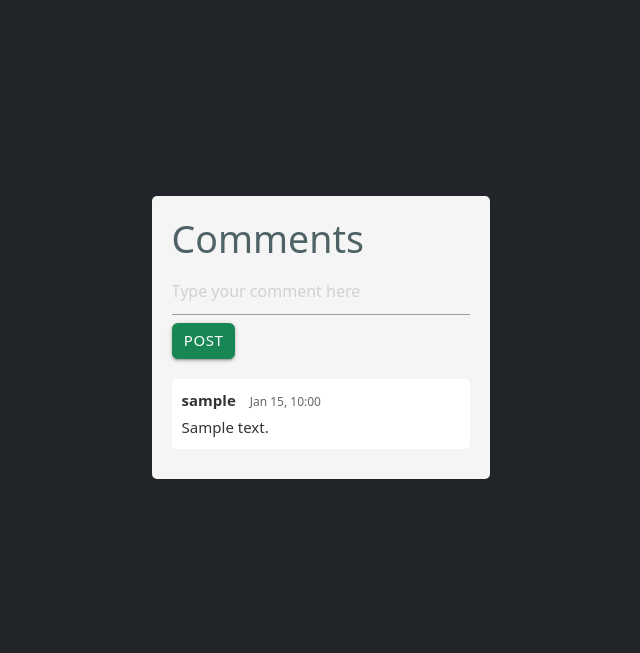
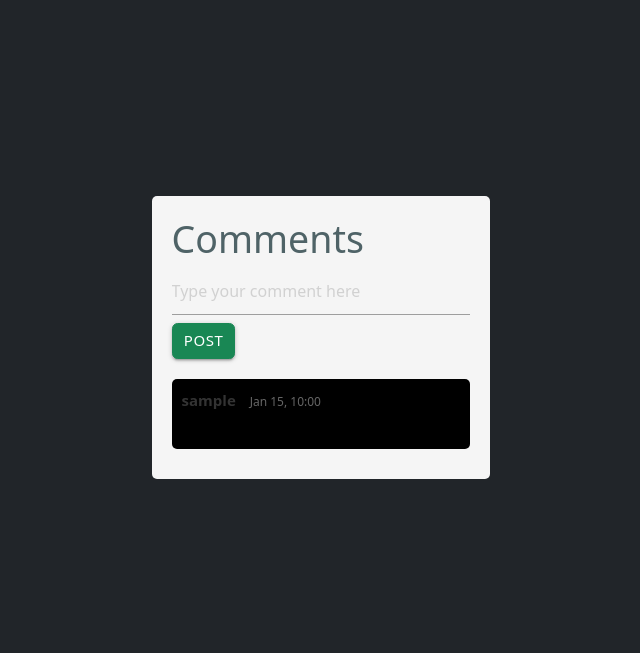
Before and after one commit to faithnicoletti/FundraiserOfficial, a Django app: template main_app/templates/comment_section.html in a window 1280 px wide. Shown: the part 124-777 px from the top of the page, without its empty margins (319-959 px from the left). Run offline with Django 3.2, Linux system fonts and the light colour scheme; the template is opened without the code that fills it: most values are stand-ins (such as "Sample title", 1, 10 or a date in 2020); some libraries are stand-ins or nearby versions.

Commit message:
css changes

```diff
--- a/main_app/static/css/styles.css
+++ b/main_app/static/css/styles.css
@@ -68,7 +68,7 @@ form input[type="password"] {
 }
 
 .comment {
-    background-color: #ffffff;
+    background-color: black;
     margin-bottom: 10px;
     padding: 10px;
     border-radius: 5px;
@@ -76,6 +76,7 @@ form input[type="password"] {
 
 .comment-details {
     overflow: hidden;
+    color: black;
 }
 
 .comment .author {
@@ -90,21 +91,22 @@ form input[type="password"] {
 }
 
 .comment .content {
-    color: #333333;
+    color: black;
 }
 
 .comment {
     clear: both;
     overflow: auto;
+    color: black;
 }
 
 .comment .content {
     margin-top: 5px;
-    color: #333333;
+    color: black;
 }
 
 .page-footer {
-    text-align: center; /
+    text-align: center;
 }
 
 .centered {
```
